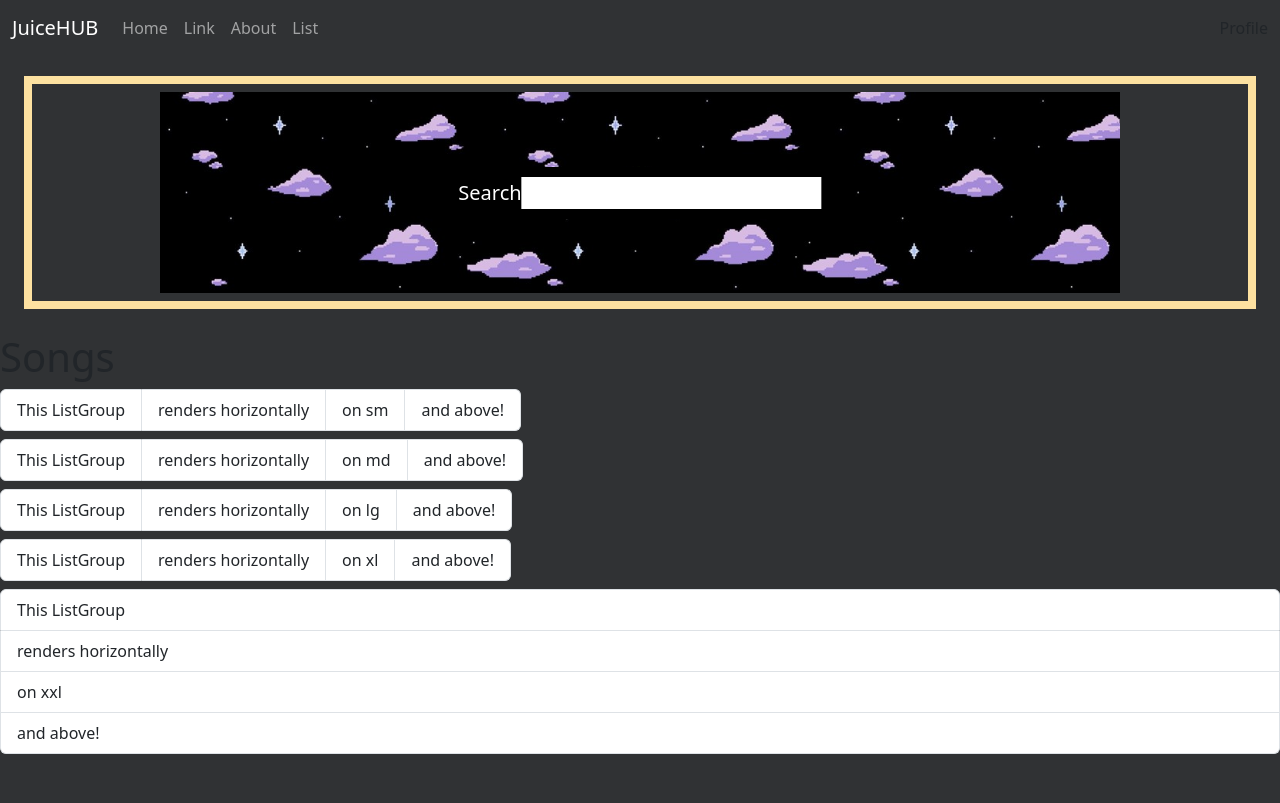
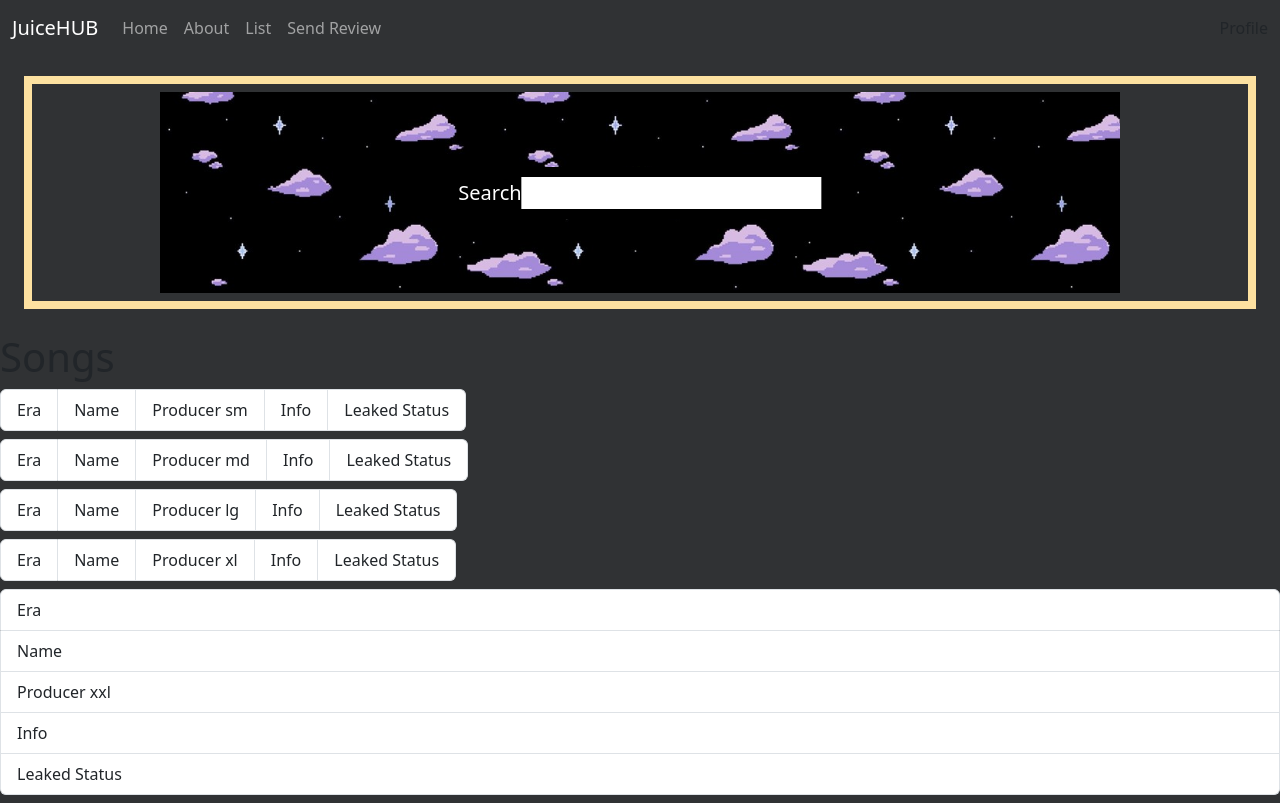
Before and after one commit to Saul999/JuiceHUB, a React (Vite) app in the folder frontend/: page / in a window 1280 px wide. Built offline with nearby package versions, Linux system fonts and the light colour scheme.

Commit message:
update components

```diff
--- a/frontend/src/components/ListSongs.tsx
+++ b/frontend/src/components/ListSongs.tsx
@@ -7,10 +7,11 @@ function ListSongs() {
 
       {["sm", "md", "lg", "xl", "xxl"].map((breakpoint) => (
         <ListGroup key={breakpoint} horizontal={breakpoint} className="my-2">
-          <ListGroup.Item>This ListGroup</ListGroup.Item>
-          <ListGroup.Item>renders horizontally</ListGroup.Item>
-          <ListGroup.Item>on {breakpoint}</ListGroup.Item>
-          <ListGroup.Item>and above!</ListGroup.Item>
+          <ListGroup.Item>Era</ListGroup.Item>
+          <ListGroup.Item>Name</ListGroup.Item>
+          <ListGroup.Item>Producer {breakpoint}</ListGroup.Item>
+          <ListGroup.Item>Info</ListGroup.Item>
+          <ListGroup.Item>Leaked Status</ListGroup.Item>
         </ListGroup>
       ))}
     </>
--- a/frontend/src/components/NavBar.tsx
+++ b/frontend/src/components/NavBar.tsx
@@ -1,8 +1,9 @@
-import Button from "react-bootstrap/Button";
+//import Button from "react-bootstrap/Button";
 import Container from "react-bootstrap/Container";
-import Form from "react-bootstrap/Form";
+//import Form from "react-bootstrap/Form";
 import Nav from "react-bootstrap/Nav";
 import Navbar from "react-bootstrap/Navbar";
+// import { Link } from "react-router-dom";
 //import NavDropdown from "react-bootstrap/NavDropdown";
 
 function NavBar() {
@@ -10,7 +11,7 @@ function NavBar() {
     <>
       <Navbar expand="lg" className="navbar-dark bg-transparent">
         <Container fluid>
-          <Navbar.Brand href="#">JuiceHUB</Navbar.Brand>
+          <Navbar.Brand href="/">JuiceHUB</Navbar.Brand>
           <Navbar.Toggle aria-controls="navbarScroll" />
           <Navbar.Collapse id="navbarScroll">
             <Nav
@@ -18,10 +19,10 @@ function NavBar() {
               style={{ maxHeight: "100px" }}
               navbarScroll
             >
-              <Nav.Link href="#action1">Home</Nav.Link>
-              <Nav.Link href="#action2">Link</Nav.Link>
-              <Nav.Link href="#action2">About</Nav.Link>
-              <Nav.Link href="#action2">List</Nav.Link>
+              <Nav.Link to="/">Home</Nav.Link>
+              <Nav.Link href="/about">About</Nav.Link>
+              <Nav.Link href="/list">List</Nav.Link>
+              <Nav.Link href="/review">Send Review</Nav.Link>
             </Nav>
             {/* <Form className="d-flex">
               <Form.Control
@@ -32,7 +33,7 @@ function NavBar() {
               />
               <Button className="search-button">Search</Button>
             </Form> */}
-            <Nav.Link className="white" href="#action1">
+            <Nav.Link className="white" href="/profile">
               Profile
             </Nav.Link>
           </Navbar.Collapse>
--- /dev/null
+++ b/frontend/src/components/SendReview.tsx
@@ -0,0 +1,5 @@
+function SendReview() {
+  return <h1>send review page</h1>;
+}
+
+export default SendReview;
```
Also changed, not shown: frontend/src/components/Profile.tsx (added, +9 -0 lines).
